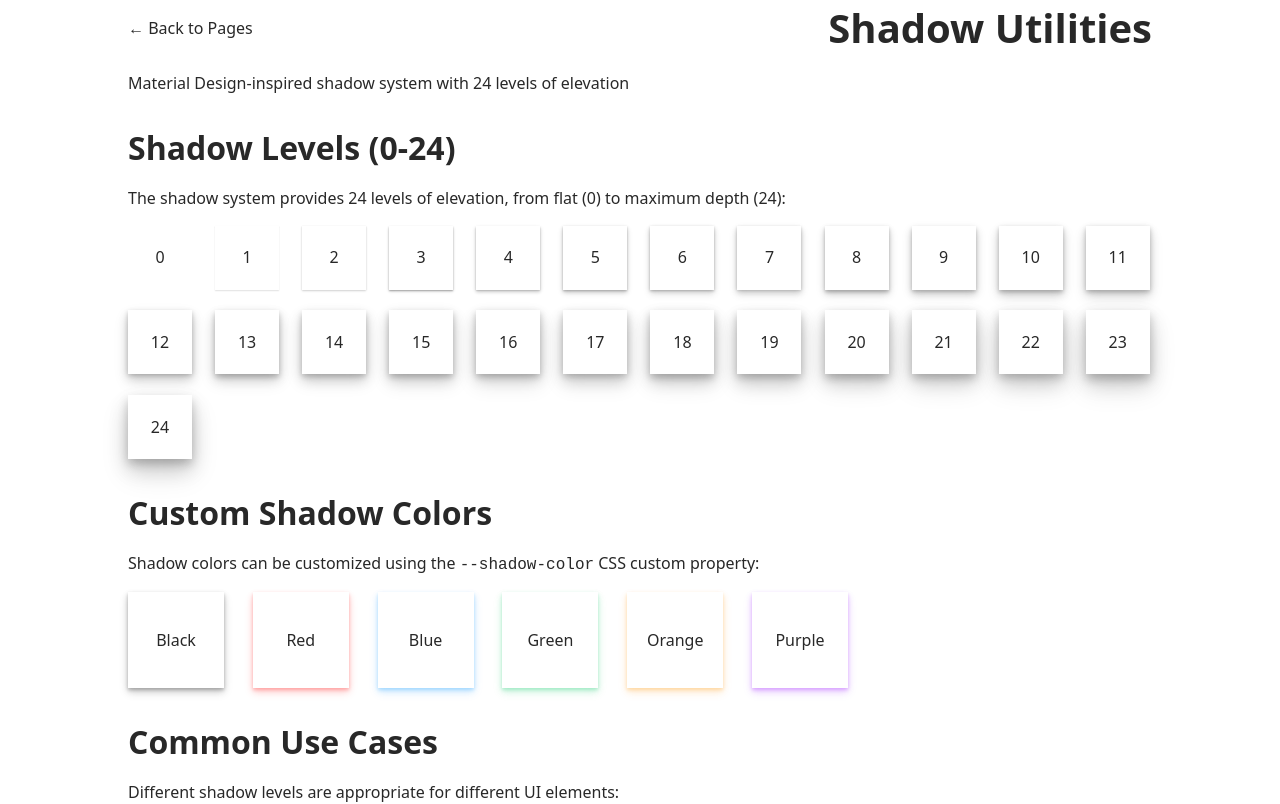
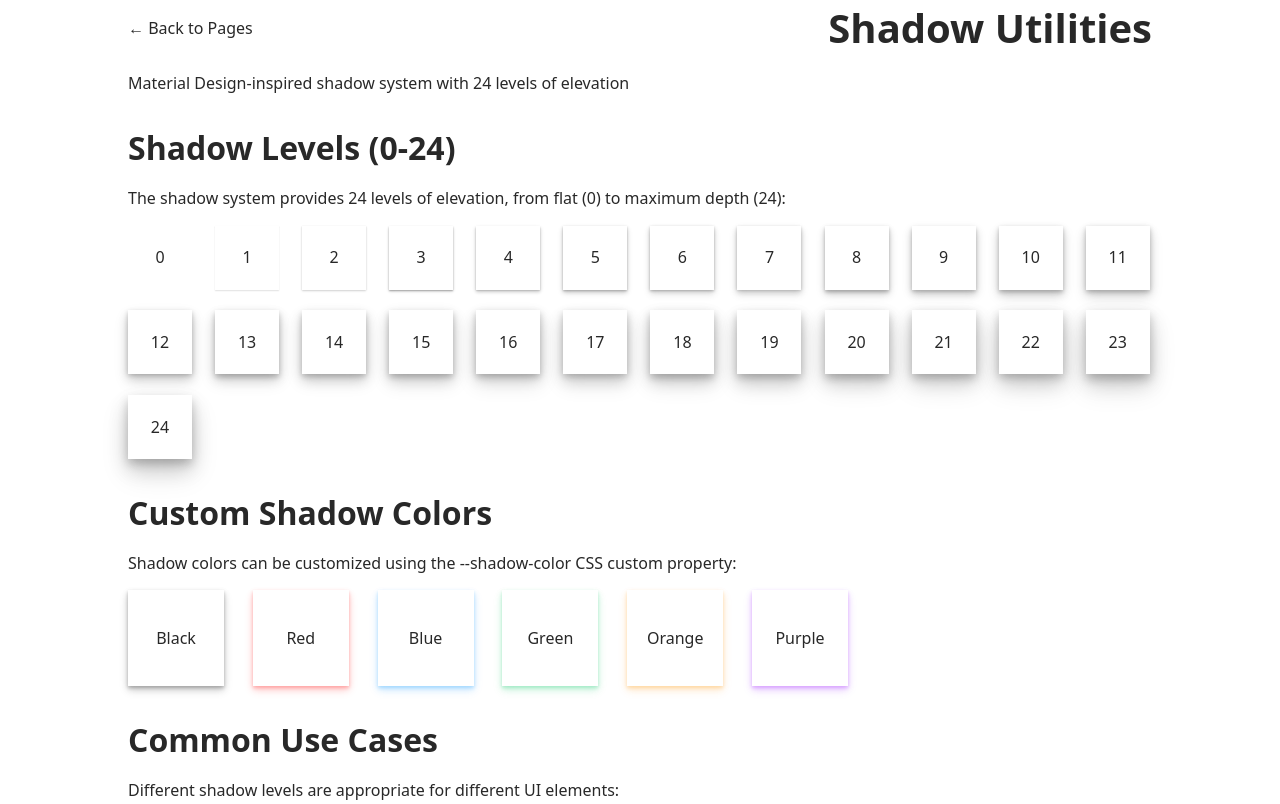
Before and after one commit to gherrink/copykit, a website: page pages/shadow/index.html in a window 1280 px wide. Shown: the top 804 px of the page. Drawn offline with Linux system fonts and the light colour scheme.

Commit message:
fix(stub:base): font setting applying

```diff
--- a/stubs/_base/styles/01_defaults/typography.css
+++ b/stubs/_base/styles/01_defaults/typography.css
@@ -130,11 +130,11 @@
     text-size-adjust: none;
   }
 
-  body {
+  body,
+  * {
     font-family: var(--font-family);
     font-size: var(--font-size);
     font-weight: var(--font-weight);
-    -webkit-font-smoothing: antialiased;
     line-height: var(--font-line-height);
     color: rgb(var(--font-color));
   }
```
